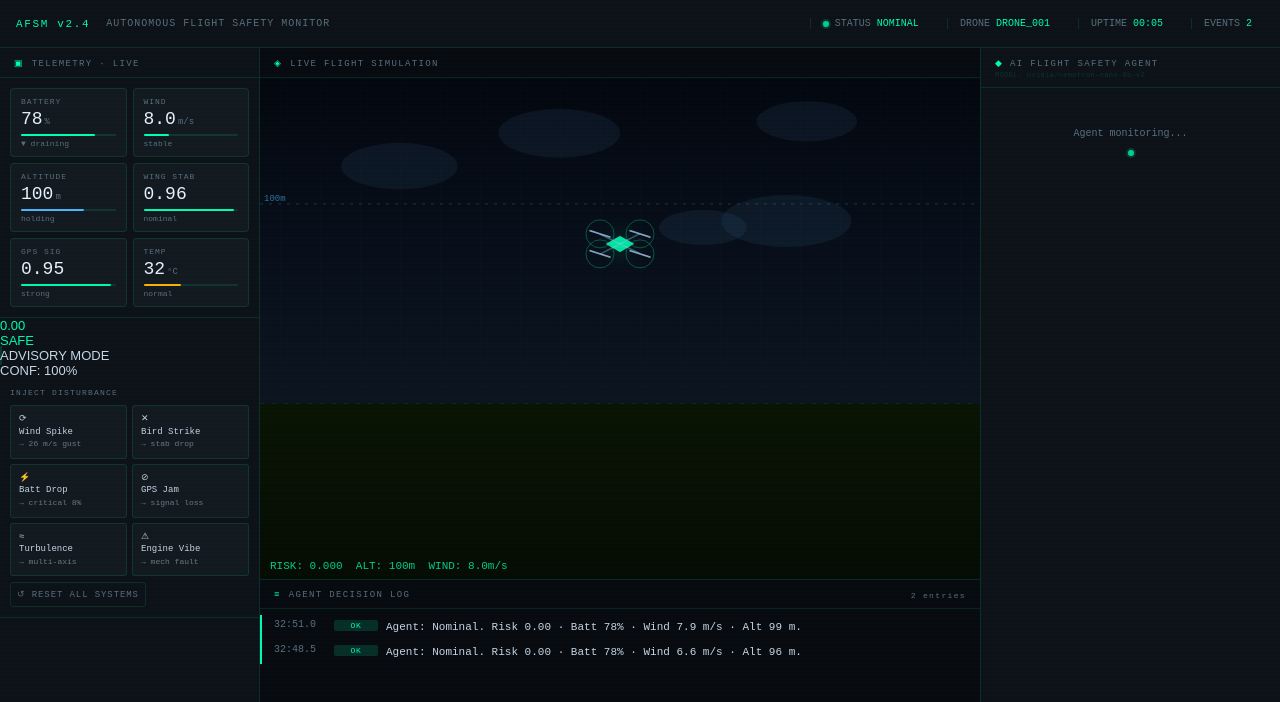
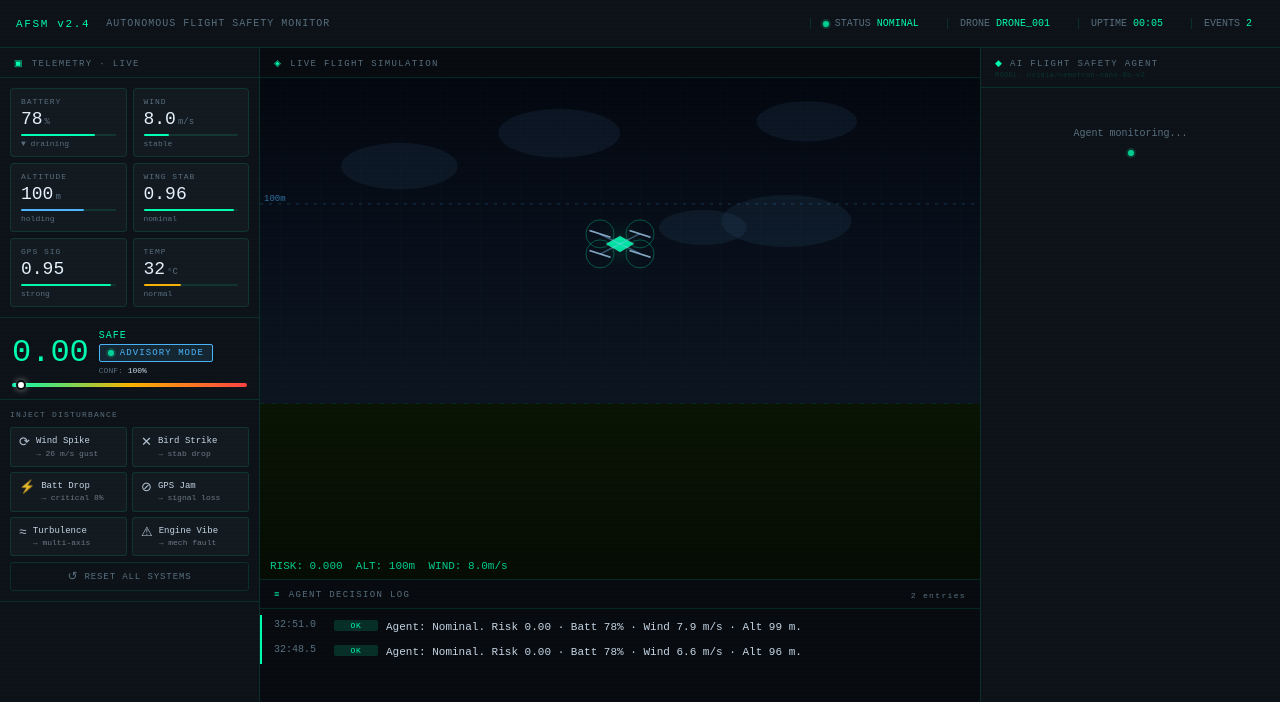
Before and after one commit to unicodeee/drone, a Next.js app: page / in a window 1280 px wide. Shown: the top 702 px of the page. Built offline with nearby package versions, Linux system fonts and the light colour scheme.

Commit message:
fix ui display

```diff
--- a/app/globals.css
+++ b/app/globals.css
@@ -38,15 +38,18 @@ body::before {
   content: '';
   position: fixed;
   inset: 0;
-  background: repeating-linear-gradient(0deg,
-      transparent,
-      transparent 2px,
-      rgba(0, 0, 0, 0.03) 2px,
-      rgba(0, 0, 0, 0.03) 4px);
+  background: repeating-linear-gradient(
+          0deg,
+          transparent,
+          transparent 2px,
+          rgba(0, 0, 0, 0.03) 2px,
+          rgba(0, 0, 0, 0.03) 4px
+  );
   pointer-events: none;
   z-index: 1000;
 }
 
+/* ── LAYOUT ─────────────────────────────────────────── */
 .layout {
   display: grid;
   grid-template-columns: 260px 1fr 300px;
@@ -55,6 +58,7 @@ body::before {
   gap: 0;
 }
 
+/* ── HEADER ─────────────────────────────────────────── */
 .header {
   grid-column: 1 / -1;
   background: var(--bg2);
@@ -109,19 +113,17 @@ body::before {
 }
 
 @keyframes pulse-anim {
-
-  0%,
-  100% {
+  0%, 100% {
     opacity: 1;
     box-shadow: 0 0 0 0 rgba(0, 255, 180, 0.4);
   }
-
   50% {
     opacity: 0.6;
     box-shadow: 0 0 0 4px rgba(0, 255, 180, 0);
   }
 }
 
+/* ── PANELS ─────────────────────────────────────────── */
 .left-panel {
   background: var(--bg2);
   border-right: 1px solid var(--border);
@@ -161,6 +163,7 @@ body::before {
   color: var(--green);
 }
 
+/* ── METRICS ─────────────────────────────────────────── */
 .metrics-section {
   padding: 10px;
   display: grid;
@@ -179,6 +182,7 @@ body::before {
   position: relative;
   overflow: hidden;
   text-align: left;
+  width: 100%;
 }
 
 .metric-card:hover {
@@ -251,6 +255,95 @@ body::before {
   color: var(--text-dim);
 }
 
+/* ── RISK GAUGE ──────────────────────────────────────── */
+.risk-section {
+  padding: 12px;
+  border-bottom: 1px solid var(--border);
+}
+
+.risk-row {
+  display: flex;
+  align-items: center;
+  gap: 10px;
+  margin-bottom: 8px;
+}
+
+.risk-score-big {
+  font-family: var(--mono);
+  font-size: 32px;
+  font-weight: 500;
+  line-height: 1;
+  transition: color 0.3s;
+}
+
+.risk-label-col {
+  flex: 1;
+}
+
+.risk-status {
+  font-family: var(--mono);
+  font-size: 10px;
+  letter-spacing: 0.1em;
+  margin-bottom: 3px;
+}
+
+.mode-badge {
+  display: inline-flex;
+  align-items: center;
+  gap: 6px;
+  font-family: var(--mono);
+  font-size: 9px;
+  letter-spacing: 0.12em;
+  padding: 3px 8px;
+  border-radius: 2px;
+  border: 1px solid;
+}
+
+.mode-advisory {
+  border-color: var(--blue);
+  color: var(--blue);
+  background: var(--blue-dim);
+}
+
+.mode-autonomous {
+  border-color: var(--red);
+  color: var(--red);
+  background: var(--red-dim);
+}
+
+.risk-conf {
+  font-family: var(--mono);
+  font-size: 8px;
+  color: var(--text-dim);
+  margin-top: 4px;
+}
+
+.conf-val {
+  color: var(--text);
+}
+
+.risk-bar-track {
+  height: 4px;
+  border-radius: 2px;
+  background: linear-gradient(to right, var(--green) 0%, var(--amber) 50%, var(--red) 100%);
+  position: relative;
+  margin-top: 6px;
+}
+
+.risk-pointer {
+  position: absolute;
+  top: -3px;
+  width: 10px;
+  height: 10px;
+  border-radius: 50%;
+  background: white;
+  border: 2px solid var(--bg);
+  transform: translateX(-50%);
+  transition: left 0.3s ease;
+  box-shadow: 0 0 6px rgba(255, 255, 255, 0.5);
+}
+
+/* ── TRIGGERS ────────────────────────────────────────── */
 .triggers-section {
   padding: 10px;
   border-bottom: 1px solid var(--border);
@@ -282,6 +375,10 @@ body::before {
   text-align: left;
   transition: all 0.15s;
   line-height: 1.4;
+  display: flex;
+  align-items: flex-start;
+  gap: 6px;
+  width: 100%;
 }
 
 .trigger-btn:hover {
@@ -296,6 +393,19 @@ body::before {
   background: var(--red-dim);
 }
 
+.trigger-icon {
+  font-size: 13px;
+  line-height: 1;
+  flex-shrink: 0;
+  opacity: 0.9;
+  margin-top: 1px;
+}
+
+.trigger-text {
+  flex: 1;
+  min-width: 0;
+}
+
 .trigger-btn .t-name {
   font-weight: 500;
   display: block;
@@ -304,10 +414,11 @@ body::before {
 .trigger-btn .t-effect {
   opacity: 0.5;
   font-size: 8px;
+  display: block;
 }
 
 .trigger-reset {
-  grid-column: span 2;
+  width: 100%;
   background: transparent;
   border: 1px solid var(--border);
   color: var(--text-dim);
@@ -320,6 +431,14 @@ body::before {
   transition: all 0.15s;
   letter-spacing: 0.1em;
   margin-top: 6px;
+  display: inline-flex;
+  align-items: center;
+  justify-content: center;
+  gap: 6px;
+}
+
+.trigger-reset-icon {
+  font-size: 12px;
 }
 
 .trigger-reset:hover {
@@ -327,24 +446,7 @@ body::before {
   color: var(--green);
 }
 
-.map-section {
-  flex: 1;
-  padding: 10px;
-  position: relative;
-  min-height: 0;
-  display: flex;
-  flex-direction: column;
-}
-
-.map-canvas-wrap {
-  flex: 1;
-  position: relative;
-  background: var(--bg3);
-  border: 1px solid var(--border);
-  border-radius: 4px;
-  overflow: hidden;
-}
-
+/* ── FLIGHT VIEW ─────────────────────────────────────── */
 .flight-view {
   flex: 1;
   position: relative;
@@ -352,6 +454,13 @@ body::before {
   border-bottom: 1px solid var(--border);
 }
 
+.flight-view canvas {
+  display: block;
+  width: 100%;
+  height: 100%;
+}
+
+/* ── LOG ─────────────────────────────────────────────── */
 .log-section {
   height: 220px;
   display: flex;
@@ -376,21 +485,10 @@ body::before {
   transition: background 0.2s;
 }
 
-.log-entry.ok {
-  border-left-color: var(--green);
-}
-
-.log-entry.warn {
-  border-left-color: var(--amber);
-}
-
-.log-entry.crit {
-  border-left-color: var(--red);
-}
-
-.log-entry.cmd {
-  border-left-color: var(--blue);
-}
+.log-entry.ok   { border-left-color: var(--green); }
+.log-entry.warn { border-left-color: var(--amber); }
+.log-entry.crit { border-left-color: var(--red);   }
+.log-entry.cmd  { border-left-color: var(--blue);  }
 
 .log-entry:hover {
   background: rgba(255, 255, 255, 0.03);
@@ -416,25 +514,11 @@ body::before {
   text-align: center;
 }
 
-.badge-ok {
-  background: rgba(0, 255, 180, 0.15);
-  color: var(--green);
-}
-
-.badge-warn {
-  background: rgba(255, 183, 0, 0.15);
-  color: var(--amber);
-}
-
-.badge-crit {
-  background: rgba(255, 68, 68, 0.15);
-  color: var(--red);
-}
-
-.badge-cmd {
-  background: rgba(77, 184, 255, 0.15);
-  color: var(--blue);
-}
+.badge-ok    { background: rgba(0, 255, 180, 0.15); color: var(--green); }
+.badge-warn  { background: rgba(255, 183, 0, 0.15);  color: var(--amber); }
+.badge-crit  { background: rgba(255, 68, 68, 0.15);  color: var(--red);   }
+.badge-cmd   { background: rgba(77, 184, 255, 0.15); color: var(--blue);  }
+.badge-agent { background: rgba(0, 255, 180, 0.08);  color: var(--green); border: 1px solid rgba(0,255,180,0.2); }
 
 .log-msg {
   flex: 1;
@@ -442,15 +526,24 @@ body::before {
   line-height: 1.5;
 }
 
-/* Agent Card Styles */
+/* ── AGENT CARDS (RIGHT PANEL) ───────────────────────── */
+.agent-section {
+  flex: 1;
+  overflow-y: auto;
+  padding: 0;
+}
+
+.agent-section::-webkit-scrollbar { width: 3px; }
+.agent-section::-webkit-scrollbar-thumb { background: var(--border2); }
+
 .agent-card {
+  margin: 8px;
   background: var(--bg3);
   border: 1px solid var(--border);
-  margin: 8px;
-  padding: 12px;
   border-radius: 4px;
+  overflow: hidden;
+  transition: border-color 0.2s;
   cursor: pointer;
-  transition: all 0.2s;
   animation: slide-in-right 0.4s ease-out;
 }
 
@@ -459,14 +552,14 @@ body::before {
   background: rgba(255, 255, 255, 0.02);
 }
 
-.agent-card.crit {
-  border-left: 3px solid var(--red);
-  border-color: rgba(255, 68, 68, 0.3);
-}
-
 .agent-card.warn {
   border-left: 3px solid var(--amber);
   border-color: rgba(255, 183, 0, 0.3);
+}
+
+.agent-card.crit {
+  border-left: 3px solid var(--red);
+  border-color: rgba(255, 68, 68, 0.4);
 }
 
 .agent-card.ok {
@@ -475,175 +568,289 @@ body::before {
 
 .agent-card-header {
   display: flex;
-  justify-content: space-between;
   align-items: center;
-  margin-bottom: 8px;
+  gap: 8px;
+  padding: 8px 10px;
+  border-bottom: 1px solid var(--border);
+  font-family: var(--mono);
+  font-size: 9px;
+  letter-spacing: 0.1em;
+}
+
+.agent-card-icon {
+  font-size: 14px;
 }
 
 .agent-card-title {
-  font-family: var(--mono);
+  flex: 1;
+  font-weight: 600;
   font-size: 10px;
-  font-weight: 600;
-  color: var(--text-bright);
   text-transform: uppercase;
   letter-spacing: 0.05em;
+  color: var(--text-bright);
 }
 
 .agent-card-score {
-  font-family: var(--mono);
   font-size: 10px;
   padding: 2px 6px;
   border-radius: 2px;
   background: rgba(0, 0, 0, 0.3);
 }
 
-.score-crit {
-  color: var(--red);
+.score-ok   { color: var(--green); }
+.score-warn { color: var(--amber); }
+.score-crit { color: var(--red);   }
+
+.agent-card-body {
+  padding: 8px 10px;
+  font-size: 11px;
+  line-height: 1.6;
+  color: var(--text);
+  margin-bottom: 0;
 }
 
-.score-warn {
+.agent-card-body .evidence {
+  font-family: var(--mono);
+  font-size: 9px;
+  color: var(--text-dim);
+  margin-top: 6px;
+  border-top: 1px solid rgba(255, 255, 255, 0.05);
+  padding-top: 6px;
+}
+
+.agent-card-body .evidence span span {
   color: var(--amber);
 }
 
-.score-ok {
-  color: var(--green);
-}
-
-.agent-card-body {
-  font-size: 11px;
-  line-height: 1.4;
-  color: var(--text);
-  margin-bottom: 10px;
-}
-
-.evidence {
-  font-size: 9px;
-  color: var(--text-dim);
-  font-family: var(--mono);
-  margin-top: 6px;
-  padding-top: 6px;
-  border-top: 1px solid rgba(255, 255, 255, 0.05);
-}
-
-.cmd-block {
+.agent-card .cmd-block {
   background: var(--bg);
-  padding: 8px;
-  border-radius: 2px;
+  border-top: 1px solid var(--border);
+  border-left: 2px solid var(--blue);
+  padding: 7px 10px;
   font-family: var(--mono);
   font-size: 10px;
   color: var(--blue);
-  border-left: 2px solid var(--blue);
 }
 
-.cmd-label {
+.agent-card .cmd-block .cmd-label {
+  color: var(--text-dim);
   font-size: 8px;
-  color: var(--text-dim);
-  margin-bottom: 2px;
+  letter-spacing: 0.1em;
+  margin-bottom: 3px;
 }
 
-/* Modal Styles */
+@keyframes slide-in-right {
+  from { opacity: 0; transform: translateX(20px); }
+  to   { opacity: 1; transform: translateX(0);    }
+}
+
+/* ── MODALS ──────────────────────────────────────────── */
 .modal-overlay {
   position: fixed;
   inset: 0;
-  background: rgba(0, 0, 0, 0.85);
-  display: none;
+  background: rgba(0, 0, 0, 0.8);
+  z-index: 2000;
+  display: flex;
   align-items: center;
   justify-content: center;
-  z-index: 2000;
-  backdrop-filter: blur(4px);
-}
-
-.modal-overlay.active {
-  display: flex;
+  backdrop-filter: blur(3px);
 }
 
 .modal {
   background: var(--bg2);
   border: 1px solid var(--border2);
-  width: 480px;
-  max-width: 90vw;
-  padding: 0;
-  border-radius: 4px;
-  box-shadow: 0 20px 50px rgba(0, 0, 0, 0.5);
+  border-radius: 6px;
+  width: 580px;
+  max-width: 92vw;
+  max-height: 82vh;
+  overflow-y: auto;
+  font-family: var(--mono);
+  box-shadow: 0 0 40px rgba(0, 255, 180, 0.08), 0 20px 50px rgba(0, 0, 0, 0.5);
 }
 
 .modal-header {
-  padding: 16px 20px;
+  display: flex;
+  align-items: flex-start;
+  gap: 10px;
+  padding: 16px;
   border-bottom: 1px solid var(--border);
-  display: flex;
-  justify-content: space-between;
-  align-items: center;
 }
 
-.modal-content {
-  padding: 20px;
+.modal-title {
+  font-size: 12px;
+  font-weight: 500;
+  color: var(--text-bright);
+  flex: 1;
+}
+
+.modal-sub {
+  font-size: 9px;
+  color: var(--text-dim);
+  margin-top: 3px;
+}
+
+.modal-close {
+  background: none;
+  border: none;
+  color: var(--text-dim);
+  cursor: pointer;
+  font-size: 16px;
+  padding: 0;
+  font-family: var(--mono);
+  flex-shrink: 0;
+}
+
+.modal-close:hover {
+  color: var(--text);
+}
+
+.modal-body {
+  padding: 0;
 }
 
 .modal-section {
-  margin-bottom: 20px;
+  padding: 12px 16px;
+  border-bottom: 1px solid var(--border);
+}
+
+.modal-section:last-child {
+  border-bottom: none;
 }
 
 .modal-section-title {
-  font-family: var(--mono);
-  font-size: 9px;
+  font-size: 8px;
+  letter-spacing: 0.15em;
   color: var(--text-dim);
   text-transform: uppercase;
-  letter-spacing: 0.15em;
-  margin-bottom: 10px;
+  margin-bottom: 8px;
 }
 
 .modal-text {
-  font-size: 13px;
-  line-height: 1.6;
+  font-size: 11px;
+  line-height: 1.7;
+  color: var(--text);
+  font-family: var(--sans);
 }
 
+.modal-hint {
+  color: var(--text-dim);
+  font-size: 10px;
+}
+
+/* Telemetry detail modal */
+.telemetry-value-large {
+  font-family: var(--mono);
+  font-size: 28px;
+  font-weight: 500;
+  color: var(--green);
+  margin: 8px 0;
+}
+
+.modal-thresholds {
+  font-family: var(--mono);
+  font-size: 10px;
+  color: var(--text-dim);
+}
+
+/* Evidence rows (agent modal) */
+.evidence-row {
+  display: flex;
+  align-items: center;
+  gap: 8px;
+  padding: 5px 0;
+  border-bottom: 1px solid var(--border);
+  font-size: 10px;
+}
+
+.evidence-row:last-child {
+  border-bottom: none;
+}
+
+.ev-metric    { color: var(--text-dim); min-width: 140px; }
+.ev-val       { color: var(--amber); font-weight: 500; min-width: 70px; }
+.ev-threshold { color: var(--text-dim); min-width: 90px; }
+.ev-delta     { color: var(--red); font-weight: 500; }
+.ev-delta.ok  { color: var(--green); }
+
+/* Intervention plan */
+.plan-step {
+  display: flex;
+  gap: 10px;
+  padding: 7px 0;
+  border-bottom: 1px solid var(--border);
+  font-size: 11px;
+  align-items: flex-start;
+}
+
+.plan-step:last-child {
+  border-bottom: none;
+}
+
+.plan-num {
+  font-family: var(--mono);
+  font-size: 9px;
+  color: var(--blue);
+  min-width: 24px;
+  margin-top: 2px;
+}
+
+.plan-text {
+  flex: 1;
+  color: var(--text);
+  line-height: 1.5;
+  font-family: var(--sans);
+}
+
+.plan-priority {
+  font-size: 8px;
+  padding: 2px 5px;
+  border-radius: 2px;
+  letter-spacing: 0.08em;
+  font-weight: 500;
+  flex-shrink: 0;
+}
+
+.pri-high { background: var(--red-dim);   color: var(--red);   }
+.pri-med  { background: var(--amber-dim); color: var(--amber); }
+.pri-low  { background: var(--green-dim); color: var(--green); }
+
+/* Command action row */
 .cmd-action-row {
-  background: var(--bg3);
-  padding: 15px 20px;
   display: flex;
-  justify-content: space-between;
   align-items: center;
-  border-top: 1px solid var(--border);
+  gap: 8px;
+  padding: 8px;
+  background: var(--bg);
+  border: 1px solid var(--blue-dim);
+  border-radius: 3px;
+  margin-top: 6px;
+  font-size: 10px;
 }
+
+.cmd-icon { color: var(--blue); flex-shrink: 0; }
+.cmd-text { flex: 1; color: var(--blue); font-family: var(--mono); word-break: break-all; }
 
 .cmd-execute-btn {
   background: var(--blue);
   color: var(--bg);
   border: none;
-  padding: 8px 20px;
+  border-radius: 2px;
+  padding: 6px 14px;
   font-family: var(--mono);
-  font-size: 11px;
+  font-size: 9px;
   font-weight: 700;
   cursor: pointer;
-  transition: all 0.2s;
+  letter-spacing: 0.1em;
+  transition: all 0.15s;
+  flex-shrink: 0;
 }
 
 .cmd-execute-btn:hover {
-  background: #fff;
-  box-shadow: 0 0 15px var(--blue);
+  opacity: 0.85;
+  box-shadow: 0 0 12px var(--blue);
 }
 
-@keyframes slide-in-right {
-  from {
-    opacity: 0;
-    transform: translateX(20px);
-  }
-
-  to {
-    opacity: 1;
-    transform: translateX(0);
-  }
-}
-
-::-webkit-scrollbar {
-  width: 3px;
-}
-
-::-webkit-scrollbar-track {
-  background: transparent;
-}
-
-::-webkit-scrollbar-thumb {
-  background: var(--border2);
-  border-radius: 2px;
-}
+/* ── SCROLLBARS ──────────────────────────────────────── */
+::-webkit-scrollbar       { width: 3px; }
+::-webkit-scrollbar-track { background: transparent; }
+::-webkit-scrollbar-thumb { background: var(--border2); border-radius: 2px; }
```
